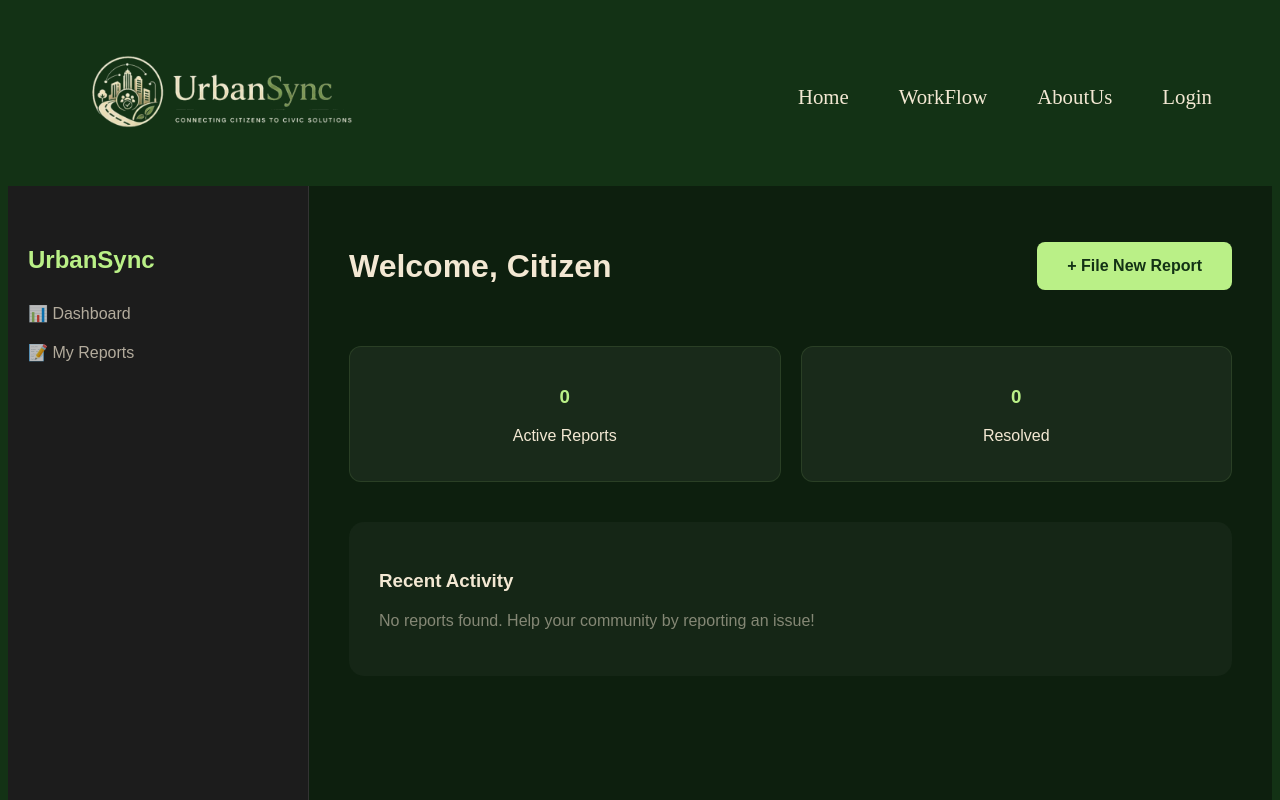
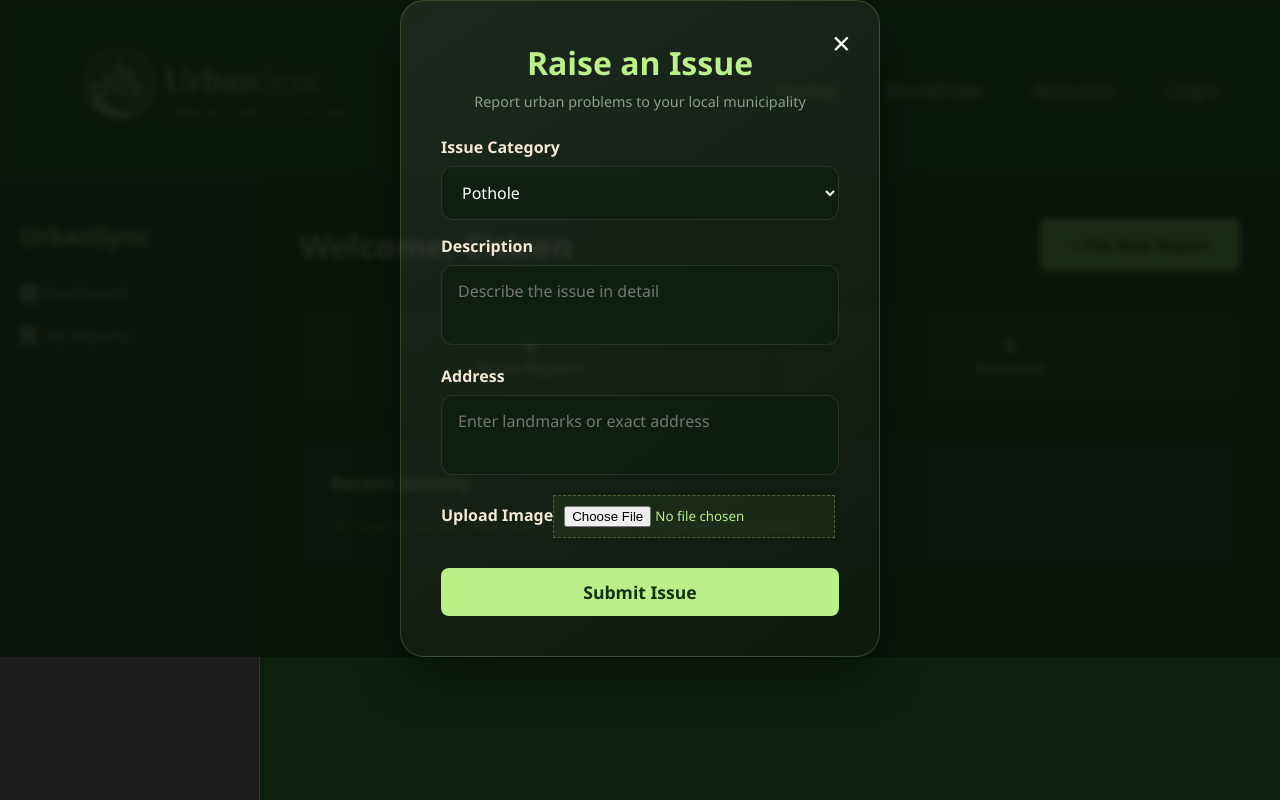
Before and after one commit to palemkundhanasree/UrbanSync, a React app in the folder frontend/: page /citizen-dashboard in a window 1280 px wide. Both pictures are taken after a click on the button "+ File New Report". Shown: the top 800 px of the page. Built offline with nearby package versions, Linux system fonts and the light colour scheme; the HTML template or start-up script is replaced by a standard one.

Commit message:
make report form as popup card

```diff
--- a/frontend/src/cdfeatures/RaiseIssue.css
+++ b/frontend/src/cdfeatures/RaiseIssue.css
@@ -2,73 +2,100 @@
     margin:0;
     padding:0;
     box-sizing:border-box;
+    font-family:'Segoe UI', Tahoma, Geneva, Verdana, sans-serif;
 }
 
-#container{
+.modal-overlay{
+    position:fixed;
+    top:0;
+    left:0;
+    width:100%;
+    background-color:rgba(10,20,11,0.9);
+    backdrop-filter:blur(3px);
     display:flex;
     justify-content:center;
     align-items:center;
-    min-height:100vh;
-    background-color:#133215;
-    color:#f3e8d3;
-    padding:20px;
+    z-index:1000;
 }
 
-#card{
-    background-color:rgba(255,255,255,0.05);
-    padding:40px;
-    border:1px solid rgba(255,255,255,0.1);
-    border-radius:15px;
-    width:500px;
-    box-shadow:0px 4px 15px rgba(0,0,0,0.3);
+.modal-card{
+    background: linear-gradient(145deg, rgba(255, 255, 255, 0.08), rgba(255, 255, 255, 0.02));
+    padding: 40px;
+    border: 1px solid rgba(186, 240, 135, 0.2);
+    border-radius: 24px;
+    width: 100%;
+    max-width: 480px;
+    position: relative;
+    box-shadow: 0 25px 50px -12px rgba(0, 0, 0, 0.5);
 }
+
+#close-btn{
+    position:absolute;
+    top:20px;
+    right:20px;
+    border:none;
+    background: transparent;
+    outline:none;
+    width: 35px;
+    height: 35px;
+    border-radius:50%;
+    font-size:2rem;
+    color:white;
+    cursor:pointer;
+}
+
 
 #title{
     font-size:2rem;
-    margin-bottom:30px;
+    font-weight:800;
+    margin-bottom:8px;
     color:#baf087;
+    text-align:center;
+}
+#subtitle{
+    font-size:0.9rem;
+    margin-bottom:25px;
+    color:#88a08a;
     text-align:center;
 }
 
 .input-group{
-    margin-bottom:20px;
+    margin-bottom:15px;
 }
 
 .input-group label{
     display:block;
-    margin-bottom:3px;
+    margin-bottom:8px;
     font-size:1rem;
     font-weight:600;
+    color:#f3e8d3;
 }
 
 .input{
     width:100%;
-    padding:12px;
-    border-radius:8px;
-    border:1px solid #444;
-    background-color:#1a3d1c;
+    padding:14px 16px;
+    border-radius:12px;
+    border:1px solid rgba(255, 255, 255, 0.1);
+    background-color:rgba(13,31,14,0.6);
     color:#fff;
     font-size:1rem;
     outline:none;
 }
 
 .textarea{
-    min-height:100px;
+    height:80px;
     resize:none;
 }
 
 .file-input{
-    padding:10px;
+    background: rgba(186, 240, 135, 0.05);
+    border: 1px dashed rgba(186, 240, 135, 0.3);
+    padding: 10px;
+    color: #baf087;
 }
 
-#btn-container{
-    display:flex;
-    justify-content:center;
-    margin-top:30px;
-}
-
-button{
-    width:50%;
+.submit-btn{
+    width:100%;
     padding:12px;
     background-color:#baf087;
     color:#133215;
@@ -77,25 +104,10 @@ button{
     font-size:1.1rem;
     font-weight:700;
     cursor:pointer;
+    margin-top:15px;
     transition:0.3s;
 }
 
-button:hover{
-    background-color:#d4ffab;
+.submit-btn:hover{
+    background-color:#a3d675;
 }
-
-#link{
-    text-align:center;
-    margin-top:25px;
-}
-
-#link a{
-    color:#baf087;
-    text-decoration:none;
-    font-weight:600;
-    font-size:1rem;
-}
-
-#link a:hover{
-    text-decoration:underline;
-}
--- a/frontend/src/cdfeatures/RaiseIssue.jsx
+++ b/frontend/src/cdfeatures/RaiseIssue.jsx
@@ -1,52 +1,85 @@
-import React from "react";
-import { Link } from "react-router-dom";
-import { useNavigate } from "react-router-dom";
+import React ,{ useState }from "react";
 import "./RaiseIssue.css";
 
-function RaiseIssue() {
-     const navigate = useNavigate();
-    const handleSubmit = () => {
-        navigate("/citizen-dashboard");
+function RaiseIssue({ onClose }) {
+    const [formData, setFormData] = React.useState({
+        category: 'pothole',
+        description: '',
+        address: '',
+        image: null
+    });
+
+    const handleChange = (e) => {
+        setFormData({...formData, [e.target.name]: e.target.value});
     };
+
+    const handleFileChange = (e) => {
+        setFormData({...formData, image: e.target.files[0]});
+    };
+
+    const handleSubmit = (e) => {
+        e.preventDefault();
+        console.log("Issue Submitted:", formData);
+        alert("Issue submitted successfully!");
+        onClose();
+    };
+
   return (
-    <div id="container">
-      <div id="card">
-        <h2 id="title">Raise Issue...!!!</h2>
+    <div className="modal-overlay">
+      <div id="card" className="modal-card">
+        <button id="close-btn" onClick={onClose}>&times;</button>
+        <header id="form-header">
+          <h2 id="title">Raise an Issue</h2>
+          <p id="subtitle">Report urban problems to your local municipality</p>
+        </header>
+        <form onSubmit={handleSubmit}>
+
           <div className="input-group">
-          <label>Category:</label>
-          <select className="input">
-            <option>Pothole</option>
-            <option>Drainage</option>
-            <option>Street Lights</option>
-            <option>Barking Dogs</option>
-            <option>Water Problem</option>
+            <label>Issue Category</label>
+            <select name="category" className="input" value={formData.category} onChange={handleChange}>
+              <option value="Pothole">Pothole</option>
+              <option value="Drainage">Drainage</option>
+              <option value="Street Lights">Street Lights</option>
+              <option value="Barking Dogs">Barking Dogs</option>
+              <option value="Water Problem">Water Problem</option>
             </select>
           </div>
+
           <div className="input-group">
-          <label>Description:</label>
+            <label>Description</label>
             <textarea
+              name="description"
               className="input textarea"
-            placeholder="Enter issue description"
+              placeholder="Describe the issue in detail"
+              onChange={handleChange}
+              required
             ></textarea>
           </div>
+
           <div className="input-group">
-          <label>Address:</label>
+            <label>Address</label>
             <textarea
+              name="address"
               className="input textarea"
-            placeholder="Enter address"
+              placeholder="Enter landmarks or exact address"
+              required
+              onChange={handleChange}
             ></textarea>
           </div>
+
           <div className="input-group">
-          <label>Upload Image:</label>
-          <input type="file" className="input file-input" />
-        </div>
-        <div id="btn-container">
-          <button onlick={handleSubmit}>Submit Issue</button>
+            <label className="file-label">
+              <span>Upload Image</span>
+              <input type="file" className="file-input" onChange={handleFileChange} accept="image/*" />
+            </label>
+            {formData.image && <p className="file-name">Selected:{formData.image.name}</p>}
           </div>
 
-        <div id="link">
-          <Link to="/citizen-dashboard">← Back to Home</Link>
+          <div id="btn-container">
+            <button type="submit" className="submit-btn">Submit Issue</button>
           </div>
+
+        </form>
       </div>
     </div>
   );
--- a/frontend/src/components/citizenDashbord.jsx
+++ b/frontend/src/components/citizenDashbord.jsx
@@ -1,8 +1,10 @@
 import React,{useState, useEffect} from "react";
+import RaiseIssue from "../cdfeatures/RaiseIssue";
 
 function CitizenDashboard() {
     const [user, setUser] = useState({name:"Citizen"});
     const [reports, setReports] = useState([]);
+    const [isFormOpen, setIsFormOpen] = useState(false);
 
     useEffect(() => {
         //gets user data saved during login
@@ -77,7 +79,9 @@ function CitizenDashboard() {
             <div style={styles.mainContent}>
                 <div style={styles.header}>
                     <h1>Welcome, {user.name}</h1>
-                    <button style={styles.reportButton}>+ File New Report</button>
+                    <button style={styles.reportButton} onClick={() => setIsFormOpen(true)}>
+                        + File New Report
+                    </button>
                 </div>
 
                 {/* Quick Stats */}
@@ -97,6 +101,8 @@ function CitizenDashboard() {
                     <h3>Recent Activity</h3>
                     <p style={{ opacity: 0.5, marginTop: "20px" }}>No reports found. Help your community by reporting an issue!</p>
                 </div>
+
+                {isFormOpen && <RaiseIssue onClose={() => setIsFormOpen(false)} />}
             </div>
         </div>
     );
```
Lines whose indentation alone changed are shown as unchanged.
